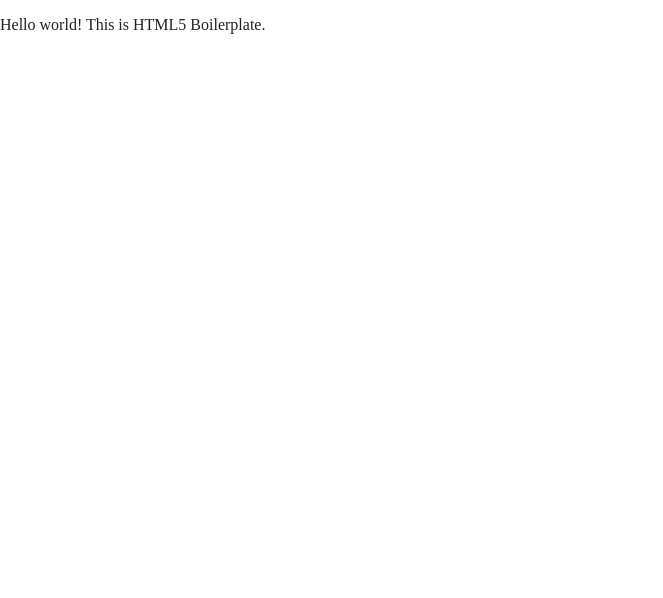
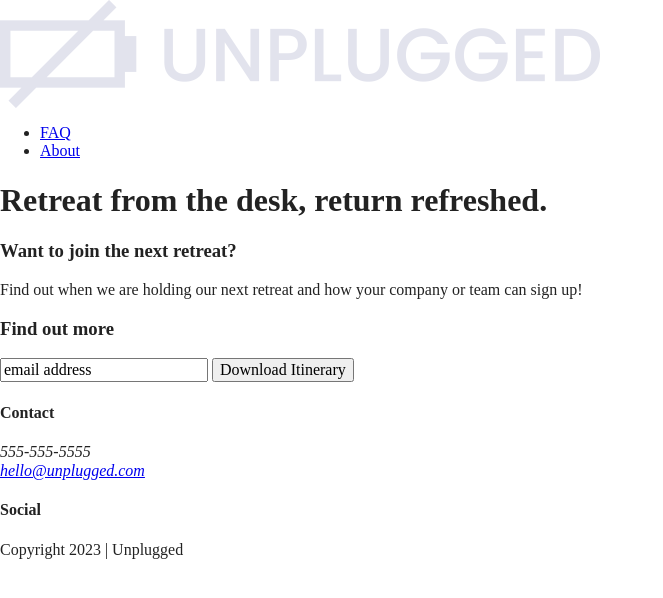
Before and after one commit to jclegg31/unplugged-retreat, a website built with Parcel: page index.html in a window 1280 px wide. Shown: the whole page, without its empty margins (0-663 px from the left). Built offline with nearby package versions, Linux system fonts and the light colour scheme.

Commit message:
Code up half your homepage

```diff
--- a/index.html
+++ b/index.html
@@ -25,7 +25,81 @@
 <body>
 
   <!-- Add your site or application content here -->
-  <p>Hello world! This is HTML5 Boilerplate.</p>
+
+<!-- Header Section  -->
+  <header>
+    <div class="content-wrapper">
+      <a href="#"><img src="./img/unpluggedlogo.png" alt="unplugged logo"></a>
+      <div class="header-divider"></div>
+      <nav>
+        <ul>
+          <li><a href="faq/index.html" target="_blank">FAQ</a></li>
+          <li><a href="about/index.html" target="_blank">About</a></li>
+        </ul>
+      </nav>
+    </div>
+  </header>
+
+<!-- Main Section -->
+<main>
+  <section class="hero-area">
+    <div class="content-wrapper">
+      <h1>Retreat from the desk, return refreshed.</h1>
+      <!-- <img src="./img/jake-melara-30679-unsplash.jpg" alt="Jake Melara photo"> -->
+    </div>
+  </section>
+
+  <aside>
+    <div class="content-wrapper">
+      <div class="form-description">
+        <h3>Want to join the next retreat?</h3>
+        <p>Find out when we are holding our next retreat and how your company or team can sign up!</p>
+      </div>
+      <div class="form">
+        <h3>Find out more</h3>
+        <input type="text" name="name" value="email address">
+        <input type="button" value="Download Itinerary">
+      </div>
+    </div>
+  </aside>
+<!-- end of aside wrapper -->
+
+</main>
+<!-- end of main wrapper -->
+
+<!-- Footer Section -->
+  <footer>
+    <div class="content-wrapper">
+      <div class="footer-content">
+
+        <div class="contact">
+          <h4>Contact</h4>
+          <address>
+            <p>555-555-5555<br>
+            <a href="mailto:hello@unplugged.com">hello@unplugged.com</a></p>
+          </address>
+        </div>
+
+        <div class="social">
+          <h4>Social</h4>
+          <div class="social-icons">
+            <p><a href="https://www.facebook.com/Skillcrush" target="_blank"></a></p>
+            <p><a href="https://www.twitter.com/Skillcrush" target="_blank"></a></p>
+            <p><a href="https://www.instagram.com/Skillcrush" target="_blank"></a></p>
+          </div>
+        </div>
+
+      </div> <!-- footer-content ends -->
+    </div> <!-- footer content-wrapper ends -->
+
+    <div class="copyright">
+      <p>Copyright 2023 | Unplugged</p>
+    </div>
+  </footer>
+
+
+
+
   <script src="js/vendor/modernizr-3.11.2.min.js"></script>
   <script src="js/plugins.js"></script>
   <script src="js/main.js"></script>
```
Also changed, not shown: img/unpluggedlogo.png (added), 1 other file.
